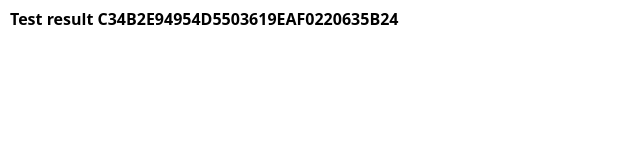
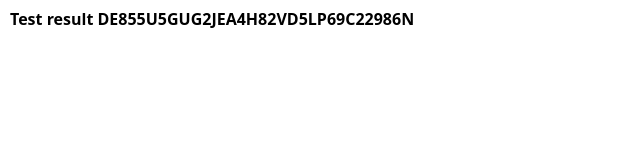
Before and after one commit to medisvit/DE855U5GUG2JEA4H82VD5LP69C22986N, a plain HTML site: page index.html in a window 1280 px wide. Shown: the full height of the page, 0-640 px from the left. Drawn offline with nearby package versions, Linux system fonts and the light colour scheme.

Commit message:
Update index.html

```diff
--- a/index.html
+++ b/index.html
@@ -16,7 +16,7 @@
     />
   </head>
   <body style="font-size: 8px">
-    <h1 style="margin: 10px">Test result C34B2E94954D5503619EAF0220635B24</h1>
+    <h1 style="margin: 10px">Test result DE855U5GUG2JEA4H82VD5LP69C22986N</h1>
     <img src="test.jpg" alt="" style="max-width: 100%" />
   </body>
 </html>
```
